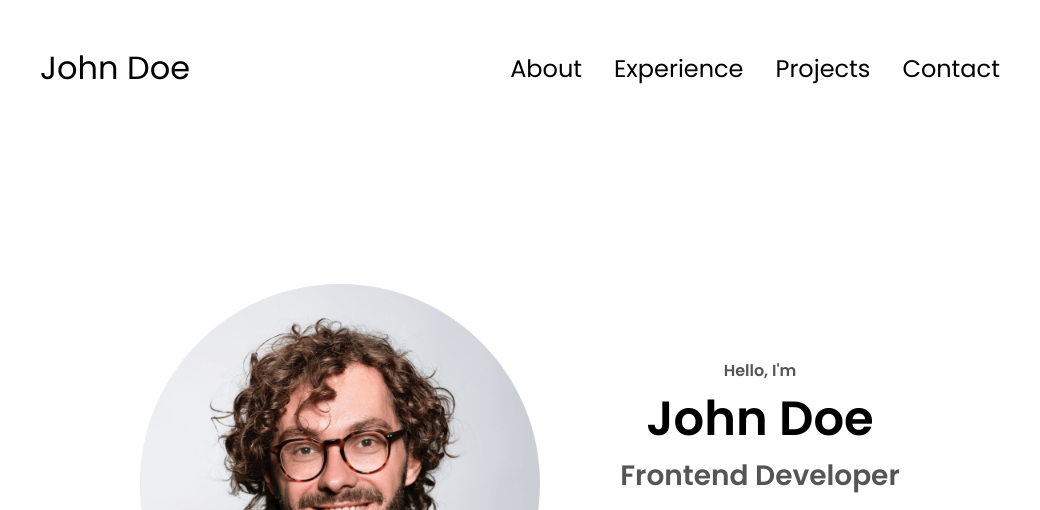
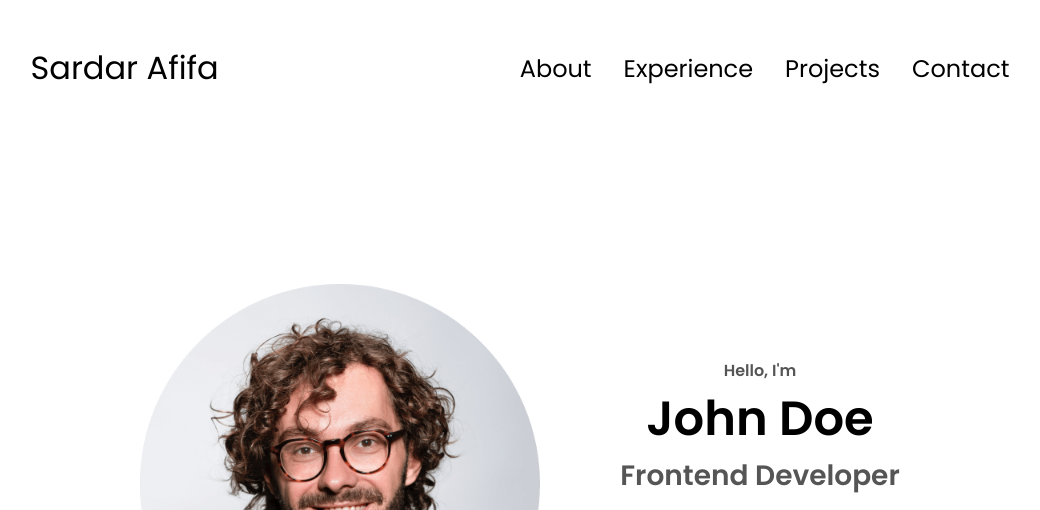
Before and after one commit to Sardarafifa/afifa-portfolio, a plain HTML site: page index.html in a window 1280 px wide. Shown: the top 510 px of the page, without its empty margins (120-1160 px from the left). Drawn offline with Linux system fonts and the light colour scheme.

Commit message:
Update index.html

```diff
--- a/index.html
+++ b/index.html
@@ -10,7 +10,7 @@
   </head>
   <body>
     <nav id="desktop-nav">
-      <div class="logo">John Doe</div>
+      <div class="logo">Sardar Afifa</div>
       <div>
         <ul class="nav-links">
           <li><a href="#about">About</a></li>
```
